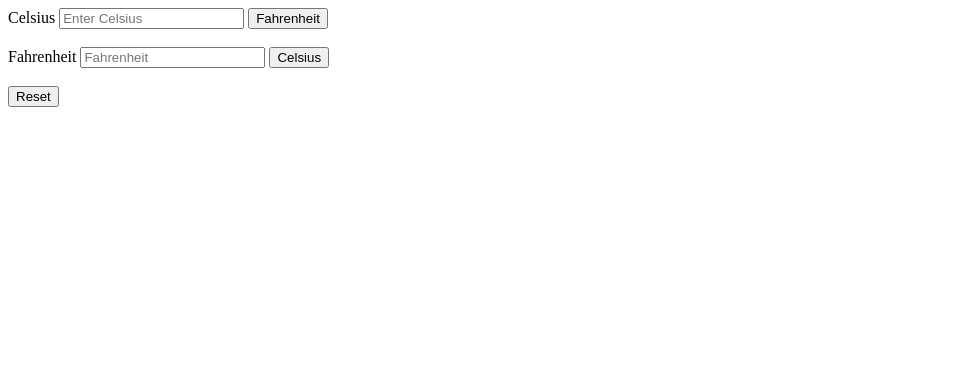
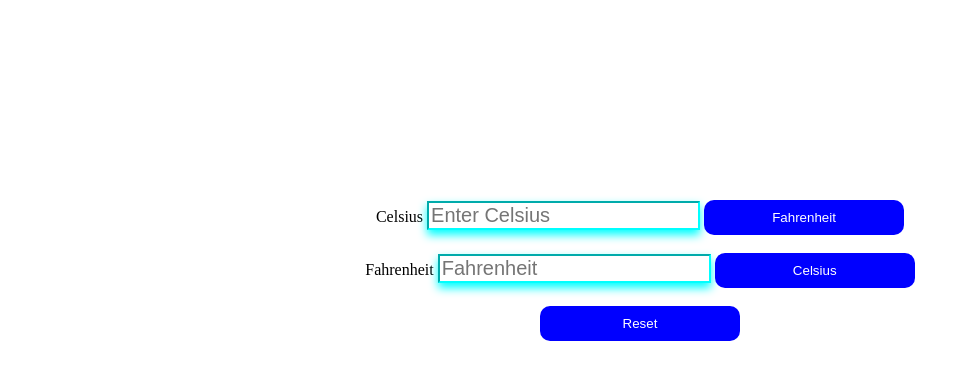
Before and after one commit to Abdinazarovv/Temperature, a plain HTML site: page index.html in a window 1280 px wide. Shown: the whole page, without its empty margins (0-970 px from the left). Drawn offline with Linux system fonts and the light colour scheme.

Commit message:
start js

```diff
--- a/css/styles.css
+++ b/css/styles.css
@@ -1,3 +1,35 @@
+.container {
+    text-align: center;
+    margin-top: 200px;
+}
+
+input {
+    border-color: cyan;
+    box-shadow: 0px 5px 10px cyan;
+    font-size: 20px;
+}
+
+.button {
+    background-color: blue;
+    color: white;
+    height: auto;
+    width: 200px;
+    border: none;
+    padding: 10px;
+    border-radius: 10px;
+}
+
+
+
+
+
+
+
+
+
+
+
+
 /* * {
     padding: 0;
     margin: 0;
--- a/index.html
+++ b/index.html
@@ -20,7 +20,7 @@
         <button class="button" onclick="convertCelsius()">Celsius</button>
         <br><br>
 
-        <button onclick="reset()">Reset</button>
+        <button class="button" onclick="reset()">Reset</button>
     </div>
 
 
--- a/main.js
+++ b/main.js
@@ -1,23 +1,5 @@
-// var elTempForm = document.querySelector('.temp__form');
-// var elTempOutput = document.querySelector('.temp__output');
+var convertFahrenheit = () => {
+    var celsius = perseFloat(document.querySelector("#celsius").value);
 
-// elTempForm.addEventListener('submit', function (evt) {
-//     evt.preventDefault();
 
-//     var elTempInput = parseFloat(document.querySelector('.temp__input').value.trim(), 10);
-
-//     if (isNaN = (elTempInput)) {
-//         var tempResult = (elTempInput * (9 / 5) + 32).toFixed(1);
-//         elTempOutput.value = tempResult;
-//     } else {
-//         elTempOutput.value = ('Only numbers')
-//     }
-
-//     if (elTempInput < 0) {
-//         document.body.classList = ('bg-info');
-//     } else if (elTempInput < 20) {
-//         document.body.classList = ('bg-warning');
-//     } else {
-//         document.body.classList = ('bg-danger');
-//     }
-// })
+}
```
